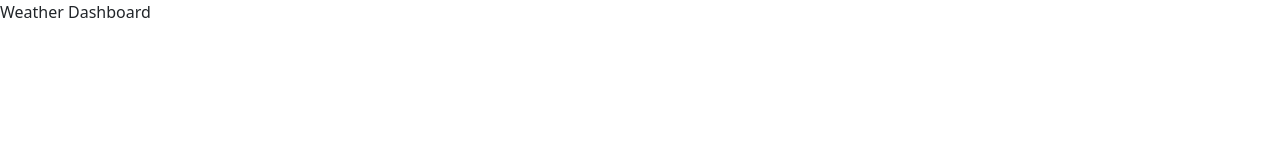
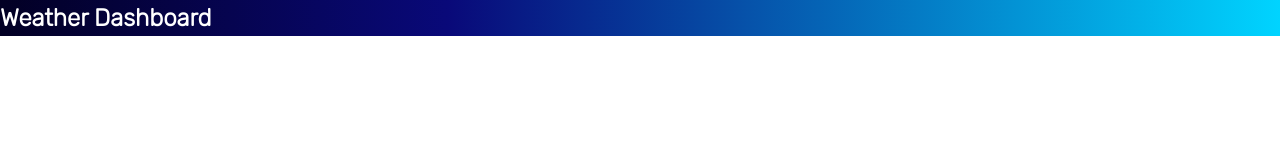
Before and after one commit to mmtaylor7/06-Challenge-copy, a plain HTML site: page Develop/index.html in a window 1280 px wide. Drawn offline with nearby package versions, Linux system fonts and the light colour scheme.

Commit message:
styled header; link google font rubik

```diff
--- a/Develop/index.html
+++ b/Develop/index.html
@@ -9,7 +9,7 @@
     <link rel="stylesheet" href="./style.css">
 </head>
 <body>
-    <header>Weather Dashboard</header>
+    <header class="header">Weather Dashboard</header>
 
 
 
--- a/Develop/style.css
+++ b/Develop/style.css
@@ -0,0 +1,18 @@
+@import url('https://fonts.googleapis.com/css2?family=Rubik:wght@300&display=swap');
+
+*{
+    margin:0;
+    padding:0;
+    box-sizing: border-box;
+}
+
+
+.header {
+    background: rgb(2,0,36);
+    background: linear-gradient(90deg, rgba(2,0,36,1) 0%, rgba(6,4,80,1) 18%, rgba(7,6,97,1) 25%, rgba(9,9,121,1) 35%, rgba(7,43,144,1) 46%, rgba(6,68,160,1) 54%, rgba(6,84,171,1) 59%, rgba(5,99,181,1) 64%, rgba(3,146,212,1) 79%, rgba(2,177,232,1) 89%, rgba(0,212,255,1) 100%);
+    font-family: 'Rubik', sans-serif;
+    color: white;
+    font-weight: bolder;
+    font-size: x-large;
+
+}
```
